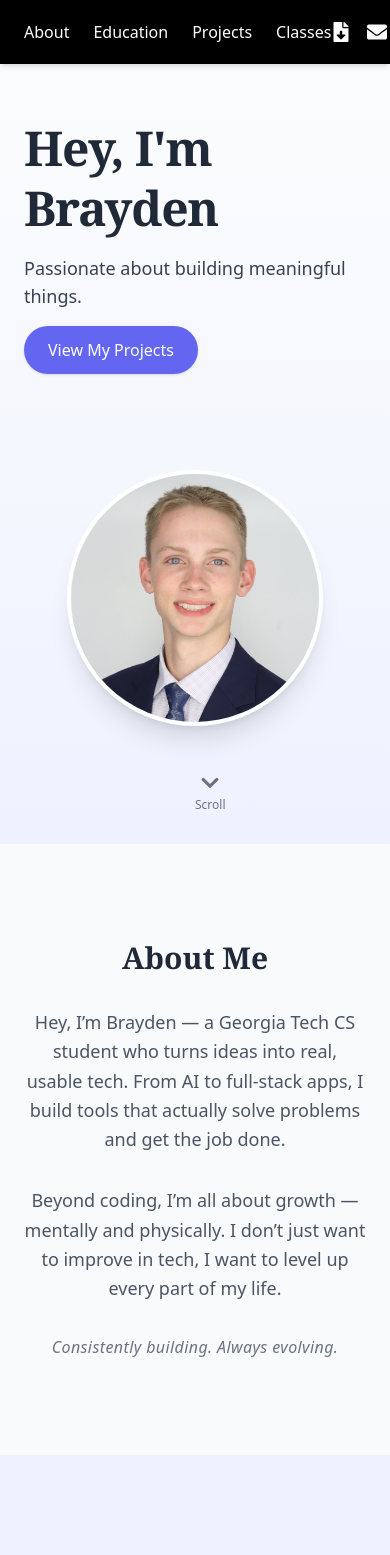
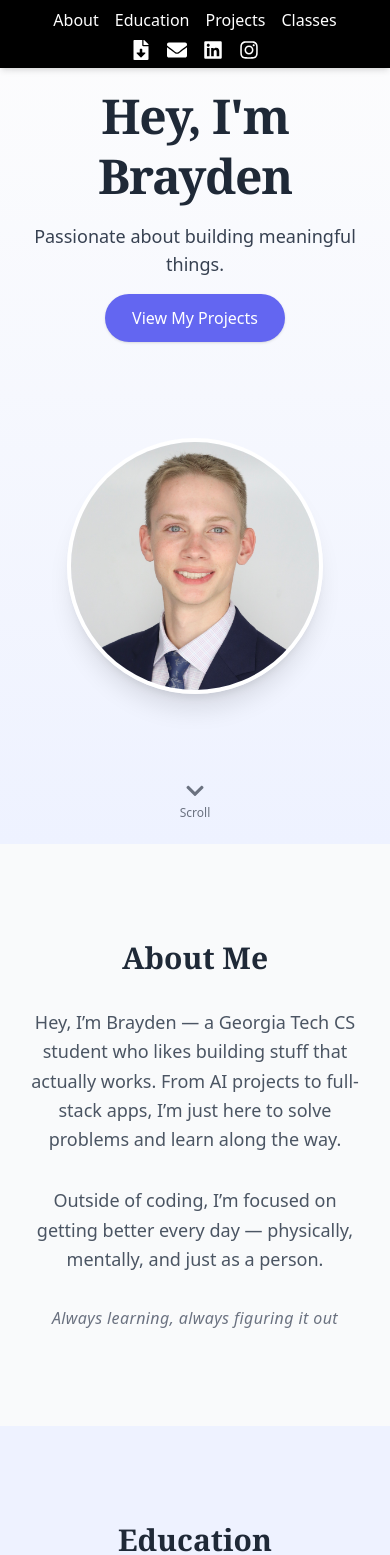
Before and after one commit to BraydenHuguenard/portfolio, a React (Vite) app: page / in a window 390 px wide. Shown: the top 1555 px of the page. Built offline with nearby package versions, Linux system fonts and the light colour scheme.

Commit message:
Mobile Screen Update

```diff
--- a/src/components/About.jsx
+++ b/src/components/About.jsx
@@ -4,13 +4,13 @@ export default function About() {
       <div className="max-w-4xl mx-auto space-y-8 text-center">
         <h2 className="text-3xl font-bold font-serif">About Me</h2>
         <p className="text-lg text-[#4b5563] leading-relaxed">
-            Hey, I’m Brayden — a Georgia Tech CS student who turns ideas into real, usable tech. From AI to full-stack apps, I build tools that actually solve problems and get the job done.
+          Hey, I’m Brayden — a Georgia Tech CS student who likes building stuff that actually works. From AI projects to full-stack apps, I’m just here to solve problems and learn along the way.
         </p>
         <p className="text-lg text-[#4b5563] leading-relaxed">
-            Beyond coding, I’m all about growth — mentally and physically. I don’t just want to improve in tech, I want to level up every part of my life.
+          Outside of coding, I’m focused on getting better every day — physically, mentally, and just as a person.
         </p>
         <p className="text-md text-[#6b7280] italic tracking-wide">
-            Consistently building. Always evolving.
+          Always learning, always figuring it out
         </p>
       </div>
     </section>
--- a/src/components/Hero.jsx
+++ b/src/components/Hero.jsx
@@ -3,8 +3,8 @@ import { FaChevronDown } from "react-icons/fa";
 
 export default function Hero() {
   return (
-    <section className="min-h-screen bg-gradient-to-b from-[#fdfdfd] to-[#eef2ff] text-[#1f2937] py-16 px-6 flex flex-col md:flex-row items-center justify-center gap-12 md:gap-24 relative">
-      <div className="max-w-lg space-y-4">
+    <section className="min-h-screen w-full relative bg-gradient-to-b from-[#fdfdfd] to-[#eef2ff] text-[#1f2937] py-16 px-6 flex flex-col md:flex-row items-center justify-center gap-12 md:gap-24">
+      <div className="max-w-lg space-y-4 flex flex-col items-center md:items-start text-center md:text-left">
         <h1 className="text-5xl font-extrabold leading-tight tracking-tight font-serif">
           Hey, I'm Brayden
         </h1>
@@ -13,12 +13,13 @@ export default function Hero() {
         </p>
         <a
           href="#projects"
-          className="inline-block px-6 py-3 bg-[#6366f1] text-white rounded-full shadow hover:shadow-lg hover:bg-[#818cf8] transition font-medium wiggle-on-hover"
+          className="inline-block px-6 py-3 bg-[#6366f1] text-white rounded-full shadow hover:shadow-lg hover:bg-[#818cf8] transition font-medium wiggle-on-hover mt-4"
+          style={{ minWidth: "180px", textAlign: "center" }}
         >
           View My Projects
         </a>
       </div>
-      <div className="mt-12 md:mt-0">
+      <div className="mt-12 md:mt-0 pb-16 md:pb-0">
         <img
           src={profilepic}
           alt="Brayden"
@@ -26,13 +27,15 @@ export default function Hero() {
         />
       </div>
 
+      <div className="absolute bottom-4 left-0 right-0 flex justify-center">
         <a
           href="#about"
-        className="absolute bottom-6 left-1/2 transform -translate-x-1/2 text-gray-500 hover:text-[#6366f1] transition flex flex-col items-center animate-bounce"
+          className="text-gray-500 hover:text-[#6366f1] transition flex flex-col items-center animate-bounce"
         >
           <FaChevronDown className="text-xl" />
           <span className="text-xs mt-1">Scroll</span>
         </a>
+      </div>
     </section>
   );
 }
--- a/src/components/Navbar.jsx
+++ b/src/components/Navbar.jsx
@@ -2,18 +2,26 @@ import { FaInstagram, FaLinkedin, FaEnvelope, FaFileDownload } from "react-icons
 
 export default function Navbar() {
   return (
-    <nav className="fixed top-0 left-0 right-0 z-50 bg-black text-white flex items-center justify-between px-6 h-16 shadow-md">
-      <ul className="flex space-x-6">
+    <nav className="fixed top-0 left-0 right-0 z-50 bg-black text-white shadow-md px-6 py-2 sm:flex sm:items-center sm:justify-between h-auto sm:h-16">
+      <ul className="flex flex-wrap justify-center sm:justify-start space-x-4 sm:space-x-6 mb-2 sm:mb-0">
         {["about", "education", "projects", "classes"].map((id) => (
           <li key={id}>
-            <a href={`#${id}`} className="hover:underline capitalize hover:text-[#a5b4fc]">
+            <a
+              href={`#${id}`}
+              className="hover:underline capitalize hover:text-[#a5b4fc]"
+            >
               {id}
             </a>
           </li>
         ))}
       </ul>
-      <div className="flex items-center space-x-4 text-xl">
-        <a href="/assets/Fall-2025-Resume.pdf" target="_blank" rel="noopener noreferrer" className="relative flex items-center group">
+      <div className="flex justify-center sm:justify-end space-x-4 text-xl">
+        <a
+          href="/assets/Fall-2025-Resume.pdf"
+          target="_blank"
+          rel="noopener noreferrer"
+          className="relative flex items-center group"
+        >
           <FaFileDownload className="hover:text-violet-400" />
           <span className="absolute left-full ml-2 top-1/2 -translate-y-1/2 opacity-0 group-hover:opacity-100 transition-opacity duration-300 whitespace-nowrap bg-black px-2 py-1 rounded text-sm text-white pointer-events-none z-50">
             Resume
```
Lines whose indentation alone changed are shown as unchanged.
